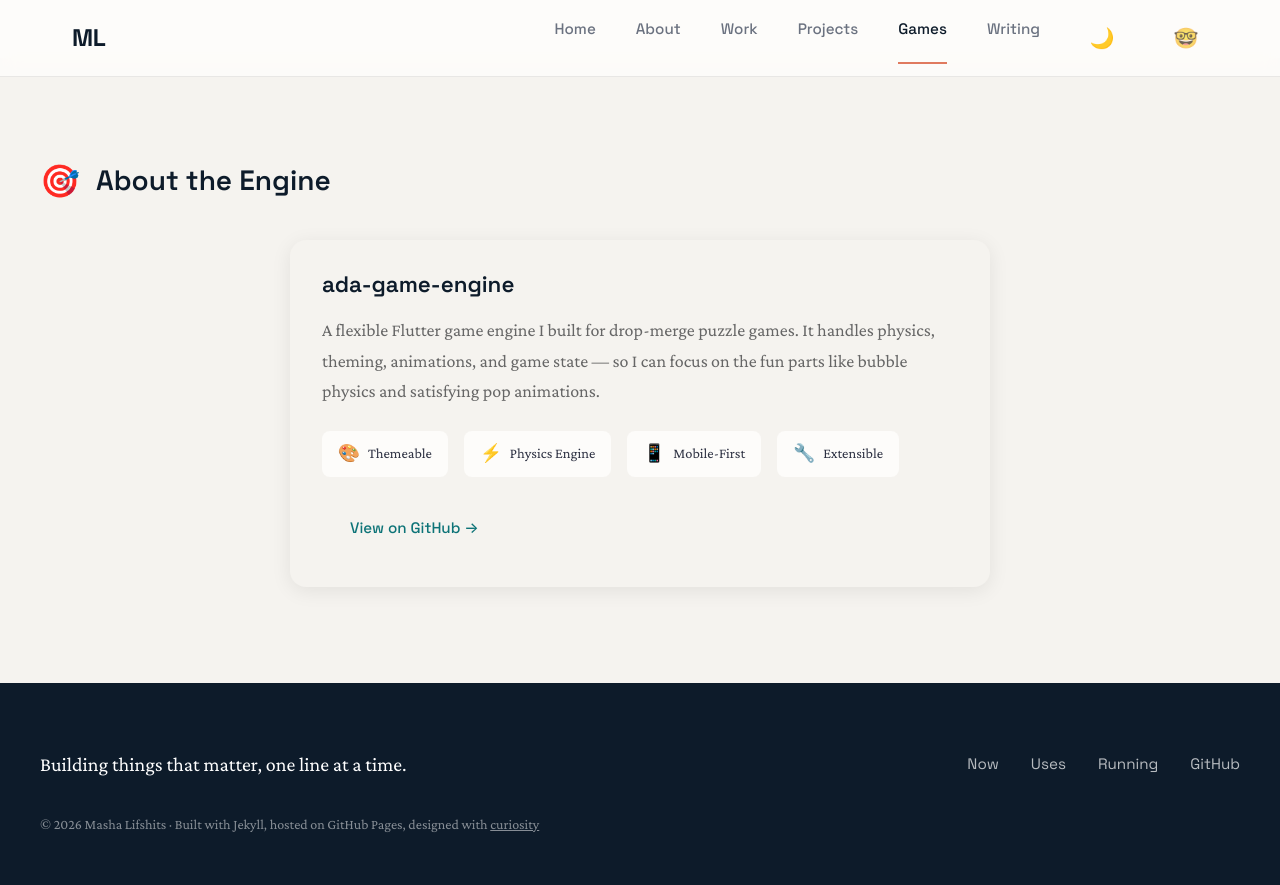
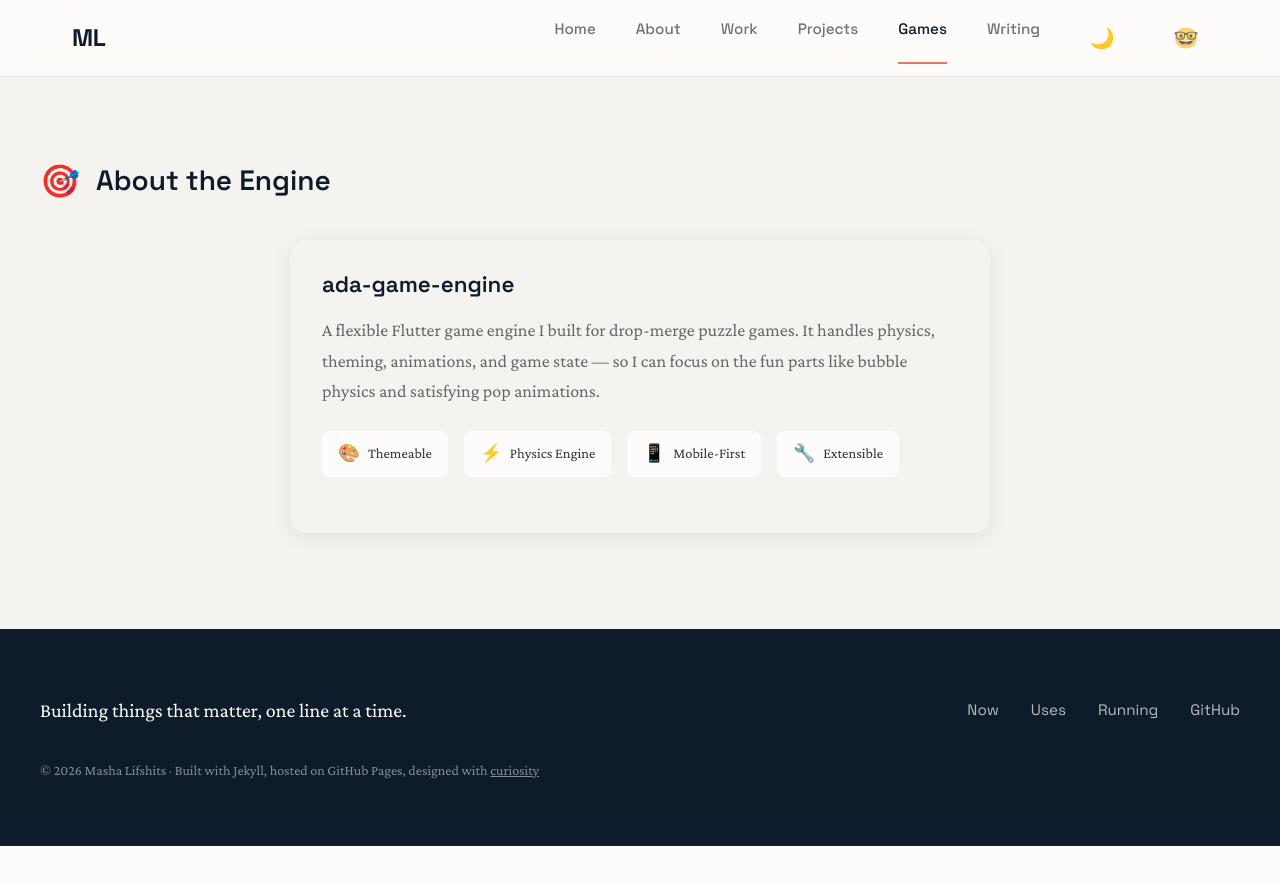
Before and after one commit to Masha-L/masha-l.github.io, a Jekyll site: the page built from games.html, in a window 1280 px wide and 900 px high, scrolled down 1305 px. Shown: the top 885 px of the window. Built offline with Jekyll 4.4.1, drawn with Linux system fonts in a browser that asks for light colours; after the commit the page ends 2151 px from its top, so only the background shows below that.

Commit message:
Remove GitHub link (repo is private now)

```diff
--- a/games.html
+++ b/games.html
@@ -114,9 +114,7 @@ permalink: /games/
             <span>Extensible</span>
           </div>
         </div>
-        <a href="https://github.com/Masha-L/ada-game-engine" class="btn btn-outline" target="_blank">
-          View on GitHub →
-        </a>
+        <!-- ada-game-engine: custom Flutter game engine I built -->
       </div>
     </div>
   </div>
```
